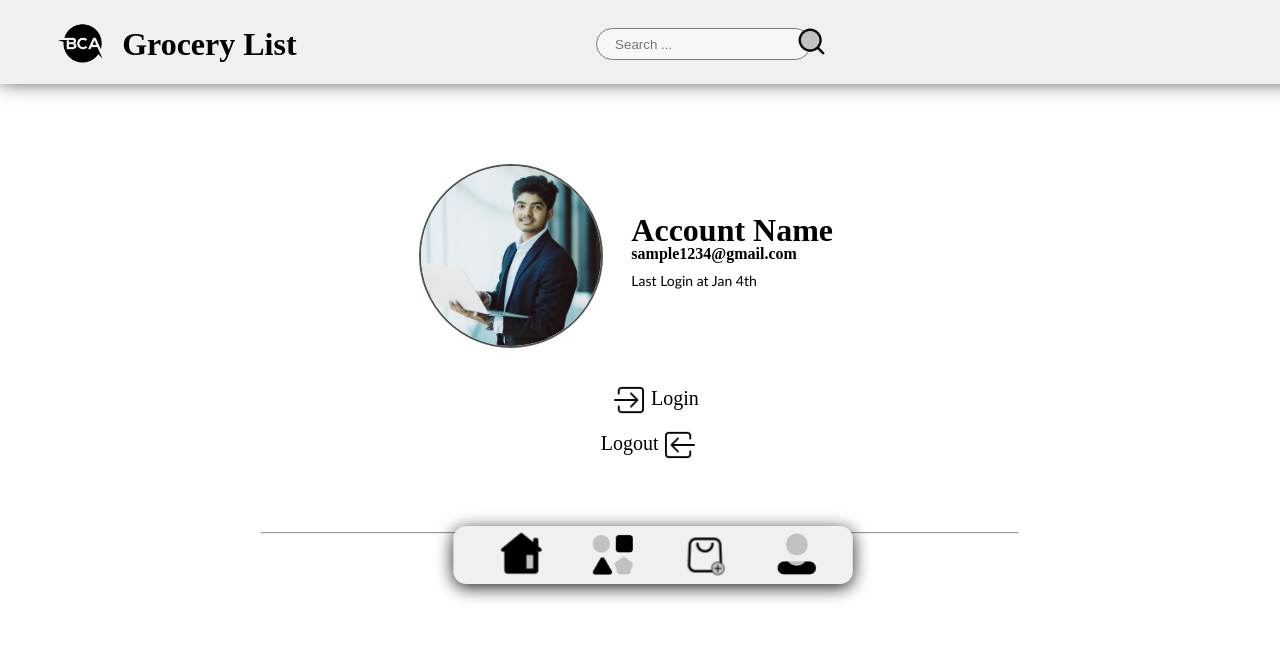
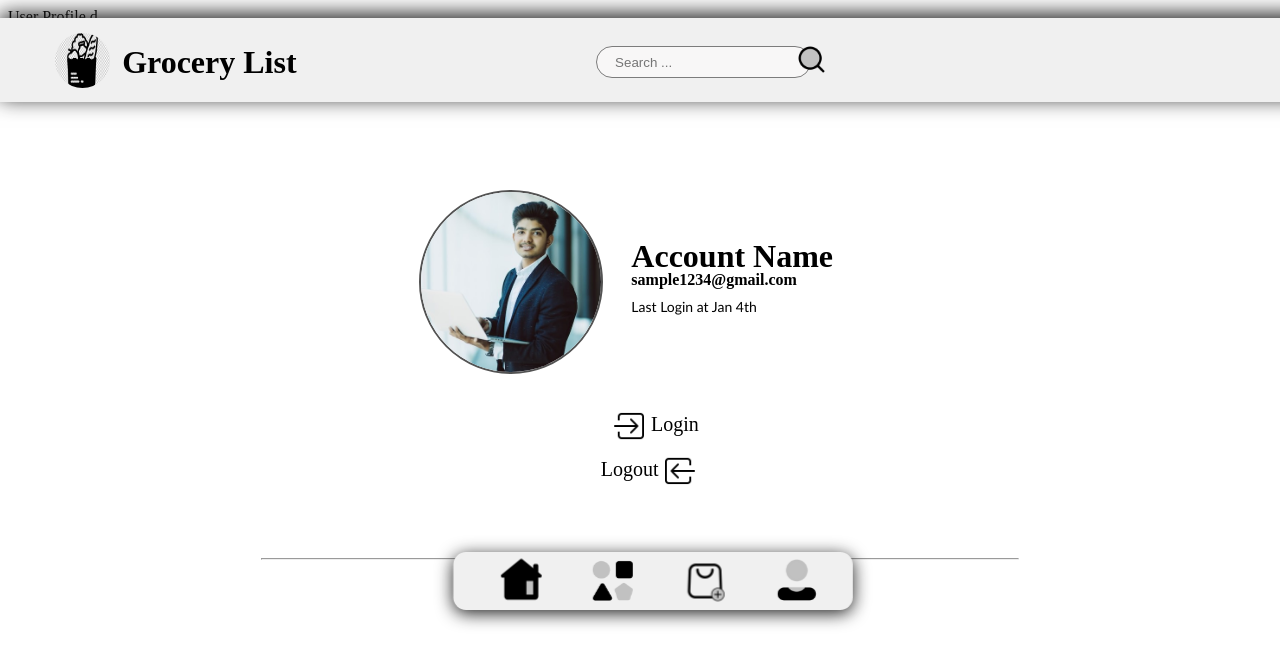
Before and after one commit to whitepanther252/Groceryweb, a plain HTML site: page profile.html in a window 1280 px wide. Drawn offline with Linux system fonts and the light colour scheme.

Commit message:
'first-commit'

```diff
--- a/profile.html
+++ b/profile.html
@@ -2,8 +2,9 @@
 <html>
   <head>
     <!-- Title of the Site -->
-    <title>User Profile</title>
-
+    <!--a Title of the Site -->
+    <titdle>User Profile</title>
+d
     <!-- Profile CSS -->
     <link rel="stylesheet" type="text/css" href="Profile.css" />
 
@@ -23,7 +24,7 @@
       <a href="#">
         <img
           class="headerAccountIcon"
-          src="logos/Bca.png"
+          src="logos/logo.png"
           width="55px"
           height="55px"
         />
```
Also changed, not shown: cart.html (+1 -1 lines), category.html (+1 -1 lines), index.html (+1 -1 lines), logos/Bca.png (deleted), logos/logo.png (added).
